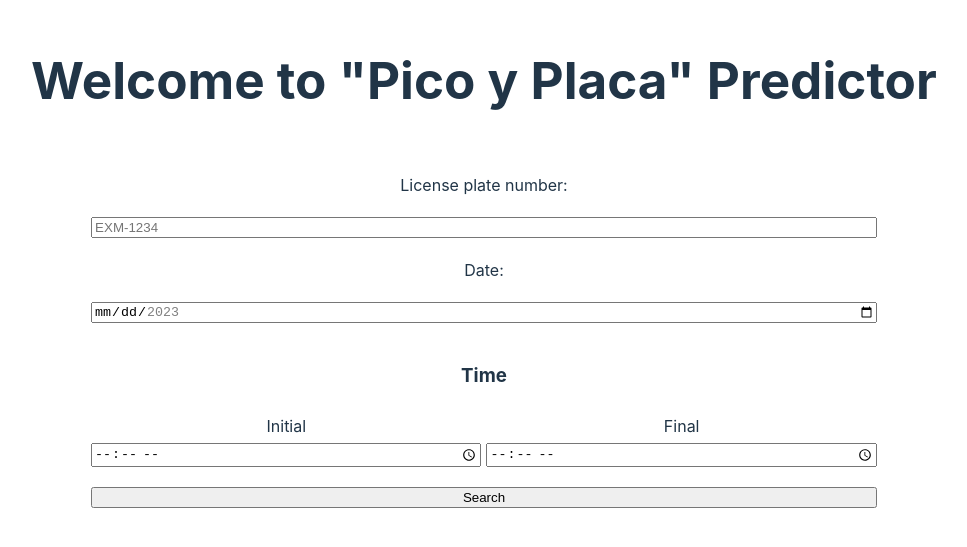
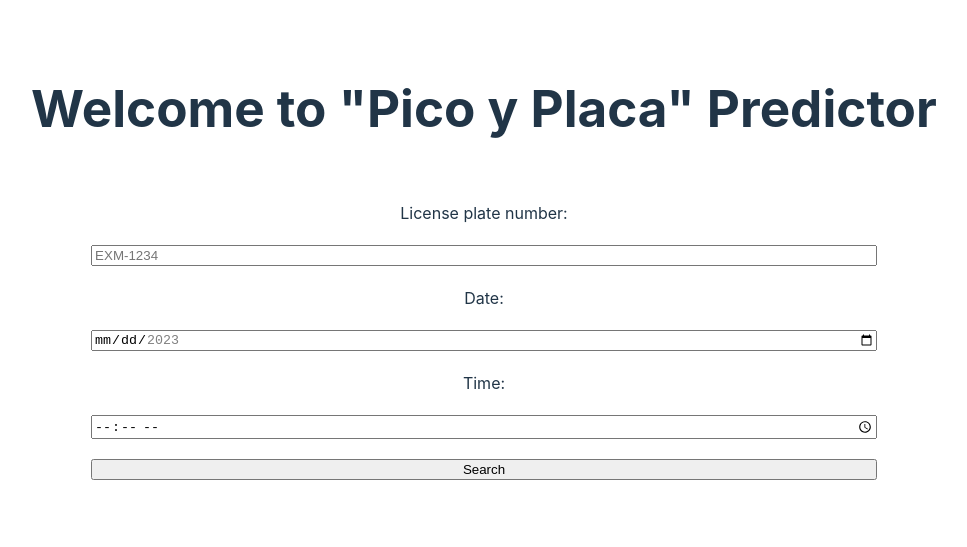
Before and after one commit to Clarks1223/PicoyPlaca, a React (Vite) app: page / in a window 1280 px wide. Shown: the part 107-654 px from the top of the page, without its empty margins (156-1123 px from the left). Built offline with nearby package versions, Linux system fonts and the light colour scheme.

Commit message:
form component created and conected

```diff
--- a/package.json
+++ b/package.json
@@ -11,7 +11,8 @@
   },
   "dependencies": {
     "react": "^18.2.0",
-    "react-dom": "^18.2.0"
+    "react-dom": "^18.2.0",
+    "react-hook-form": "^7.48.2"
   },
   "devDependencies": {
     "@types/react": "^18.2.37",
--- a/src/App.css
+++ b/src/App.css
@@ -41,34 +41,6 @@
   flex-direction: column;
 }
 
-.grid-time{
-  display: grid;
-  gap: 5px;
-  grid-template:
-  "time time"
-  "initial final"
-  "input1 input2";
-}
-
-.title-section{
-  grid-area: time;
-}
-
-.initial{
-  grid-area: initial;
-}
-.final{
-  grid-area: final;
-}
-
-.initial-input{
-  grid-area: input1;
-}
-
-.final-input{
-  grid-area: input2;
-}
-
 .answere{
   grid-area: footer;
     margin: 3px solid black;
--- a/src/App.jsx
+++ b/src/App.jsx
@@ -1,88 +1,14 @@
-import { useState } from "react";
 import Information from "./Components/InformationPlate";
+import Form from "./Components/Form";
 import "./App.css";
-
 function App() {
-  const [form, setForm] = useState({
-    plate: "",
-    date: "",
-    timeInitial: "",
-    timeFinal: "",
-  });
-
-  const [activo, setActivo] = useState(false);
-
-  const handleChange = (e) => {
-    const { name, value } = e.target;
-    setForm({ ...form, [name]: value });
-  };
-
-  const handleSubmit = async (e) => {
-    e.preventDefault();
-    setActivo(true);
-  };
-
   return (
     <>
       <header className="title">
         <h1>Welcome to "Pico y Placa" Predictor</h1>
       </header>
-      <section className="grid-container">
-        <form onSubmit={handleSubmit} className="mainForm">
-          <label htmlFor="plate">License plate number:</label>
-          <input
-            id="plate"
-            type="text"
-            name="plate"
-            value={form.plate}
-            onChange={handleChange}
-            placeholder="EXM-1234"
-            maxLength={8}
-          />
-          <label htmlFor="date">Date:</label>
-          <input
-            id="date"
-            type="date"
-            name="date"
-            value={form.date}
-            onChange={handleChange}
-            max={`2023-12-31`}
-            min={`2023-01-01`}
-          />
-          <section className="grid-time">
-            <h3 className="title-section">Time</h3>
+      <Form />
 
-            <label htmlFor="timeInitial" className="initial">
-              Initial
-            </label>
-            <input
-              id="timeInitial"
-              type="time"
-              name="timeInitial"
-              value={form.timeInitial}
-              onChange={handleChange}
-              className="initial-input"
-            ></input>
-            <label htmlFor="timeInitial" className="final">
-              Final
-            </label>
-            <input
-              id="timeFinal"
-              type="time"
-              name="timeFinal"
-              value={form.timeFinal}
-              onChange={handleChange}
-              className="initial-final"
-            ></input>
-          </section>
-
-          <input type="submit" value="Search" />
-        </form>
-
-        <footer className="answere">
-          {activo && <Information form={form} />}
-        </footer>
-      </section>
     </>
   );
 }
--- /dev/null
+++ b/src/Components/Form.jsx
@@ -0,0 +1,67 @@
+import { useForm } from "react-hook-form";
+import { useState } from "react";
+import Information from "./InformationPlate";
+export const Form = () => {
+  const [datosFormulario, setDatosFormulario] = useState(null);
+  const {
+    register,
+    formState: { errors },
+    handleSubmit,
+  } = useForm();
+
+  const onSubmit = (data) => {
+    console.log(data);
+    setDatosFormulario(data);
+  };
+
+  return (
+    <>
+      <form onSubmit={handleSubmit(onSubmit)} className="mainForm">
+        <label htmlFor="plate">License plate number:</label>
+        <input
+          id="plate"
+          type="text"
+          name="plate"
+          placeholder="EXM-1234"
+          maxLength="8"
+          {...register("plate", {
+            required: true,
+            pattern: /^[A-Z]{3}-\d{3,4}$/,
+          })}
+        />
+        {errors.plate?.type === "required" && <p>required</p>}
+        {errors.plate?.type === "pattern" && (
+          <p>this format is incorrect, EX: PBC-1234</p>
+        )}
+
+        <label htmlFor="date">Date:</label>
+        <input
+          id="date"
+          type="date"
+          name="date"
+          max={`2023-12-31`}
+          min={`2023-01-01`}
+          {...register("date", {
+            required: true,
+          })}
+        />
+        {errors.date?.type === "required" && <p>required</p>}
+
+        <label htmlFor="time">Time:</label>
+        <input
+          id="time"
+          type="time"
+          name="time"
+          {...register("time", {
+            required: true,
+          })}
+        />
+        {errors.time?.type === "required" && <p>required</p>}
+        <input type="submit" value="Search" />
+      </form>
+
+      {datosFormulario && <Information formData={datosFormulario} />}
+    </>
+  );
+};
+export default Form;
--- a/src/Components/InformationPlate.jsx
+++ b/src/Components/InformationPlate.jsx
@@ -1,20 +1,22 @@
-export function Information({ form }) {
-  var letra = form.plate;
-  letra = letra.substring(letra.length - 1, letra.length);
+const Information = ({formData}) => {
 
-  var dia=new Date(form.date)
-  dia=dia.getDay()
+  if (!formData || !formData.plate || !formData.date || !formData.time) {
+    return <p>Los datos del formulario no están definidos.</p>;
+  }
+
+  const letra = formData.plate.substring(formData.plate.length - 1);
+  const dia = new Date(formData.date).getDay();
+  const road = true;
 
   return (
     <>
-      <button className="closeSection">x</button>
       <section>
-        <h3>License Plate Number: {form.plate}</h3>
-        <h3>Date: {form.date}</h3>
-        <h3>Time: {form.time}</h3>
+        <h3>License plate number: {formData.plate}</h3>
+        <h3>Date: {formData.date}</h3>
+        <h3>Time: {formData.time}</h3>
         <h3>letra: {letra}</h3>
         <h3>dia: {dia}</h3>
-        <p>Message</p>
+        <p>{road ? "Be careful, you can not road" : "You are able to road"}</p>
       </section>
     </>
   );
```
Also changed, not shown: 1 other file (tests, documents, lock files or other folders).
